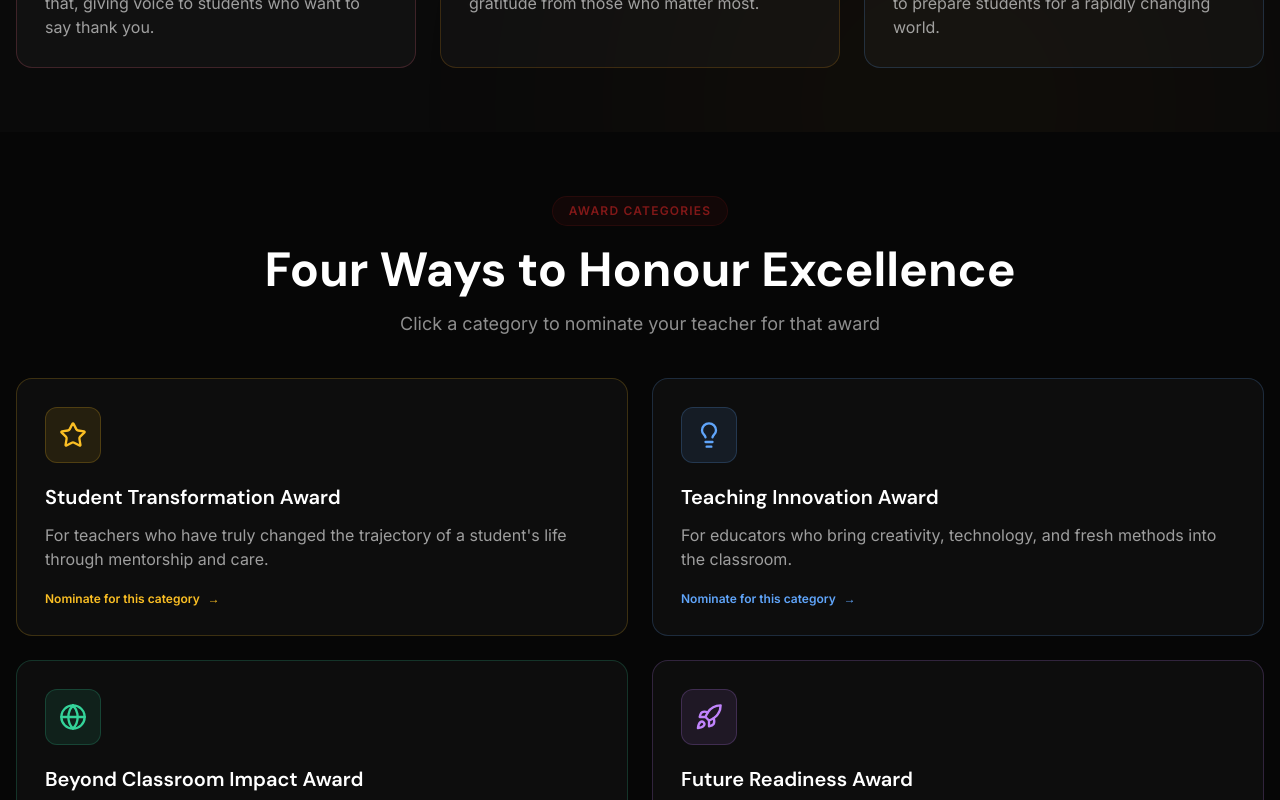
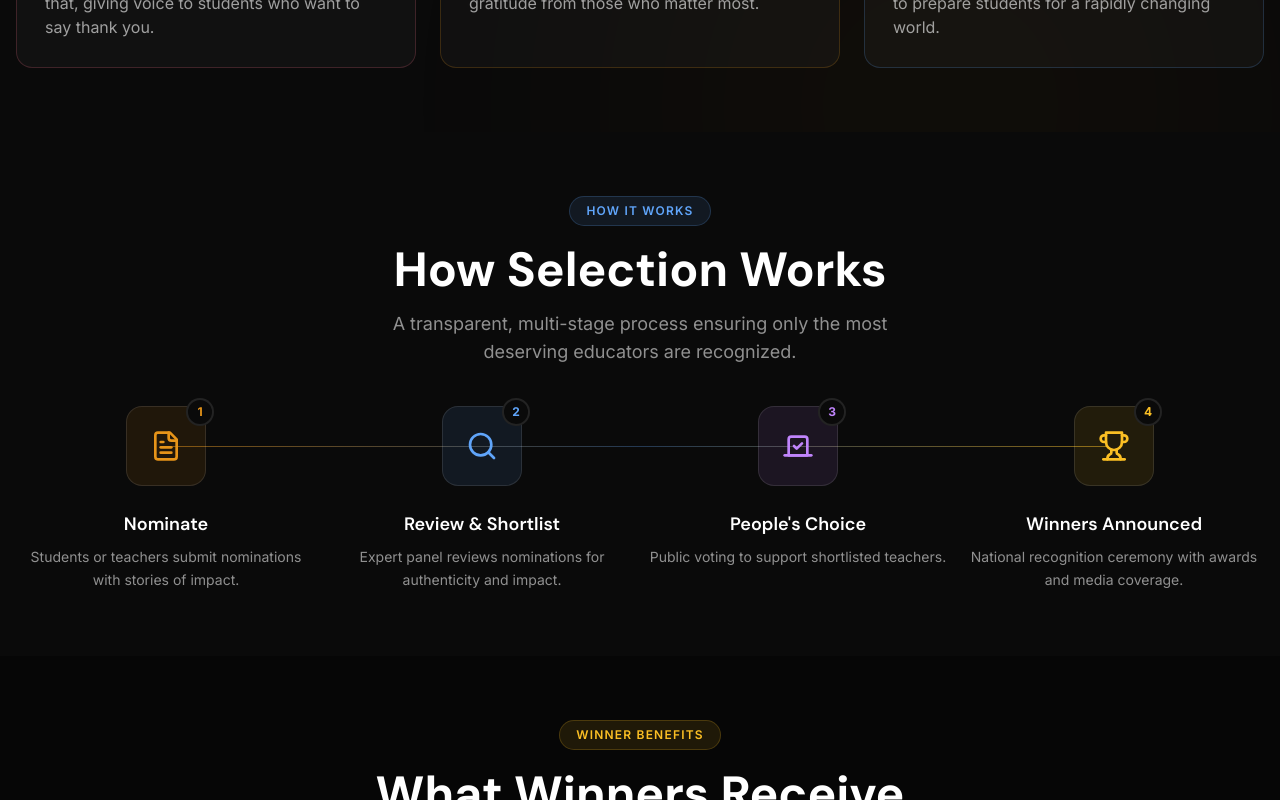
Before and after one commit to Valiniat/niat-awards, a React (Vite) app: page / in a window 1280 px wide. Shown: the part 1320-2120 px from the top of the page. Built offline with nearby package versions, Linux system fonts and the light colour scheme; the HTML template or start-up script is replaced by a standard one.

Commit message:
remove: Award Categories section from homepage

```diff
--- a/src/pages/Index.tsx
+++ b/src/pages/Index.tsx
@@ -5,7 +5,6 @@ import Footer from "@/components/landing/Footer";
 
 // Lazy load below-fold sections — they're not visible on first paint
 const WhySection          = lazy(() => import("@/components/landing/WhySection"));
-const CategoriesSection   = lazy(() => import("@/components/landing/CategoriesSection"));
 const HowItWorksSection   = lazy(() => import("@/components/landing/HowItWorksSection"));
 const WinnersReceiveSection = lazy(() => import("@/components/landing/WinnersReceiveSection"));
 const FinalCTASection     = lazy(() => import("@/components/landing/FinalCTASection"));
@@ -19,7 +18,6 @@ const Index = () => (
       <HeroSection />
       <Suspense fallback={<SectionLoader />}>
         <WhySection />
-        <CategoriesSection />
         <HowItWorksSection />
         <WinnersReceiveSection />
         <FinalCTASection />
```
